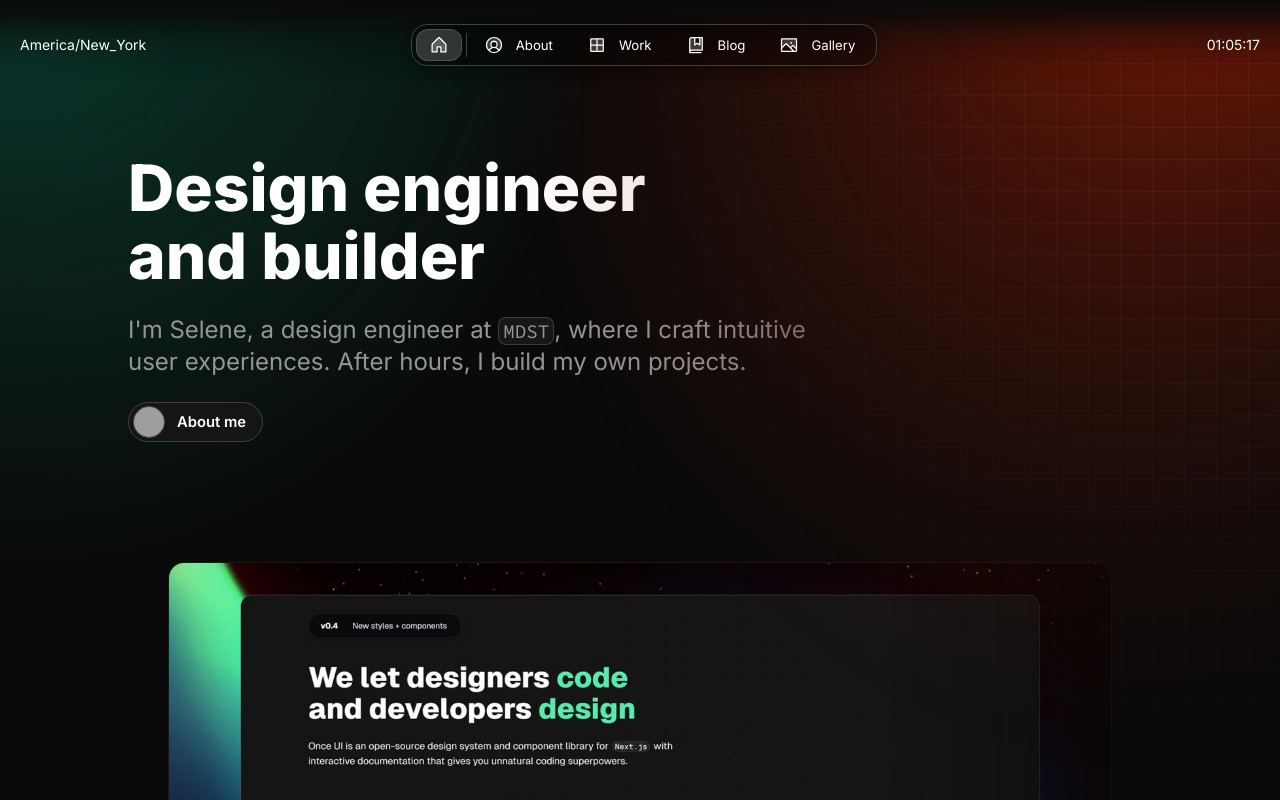
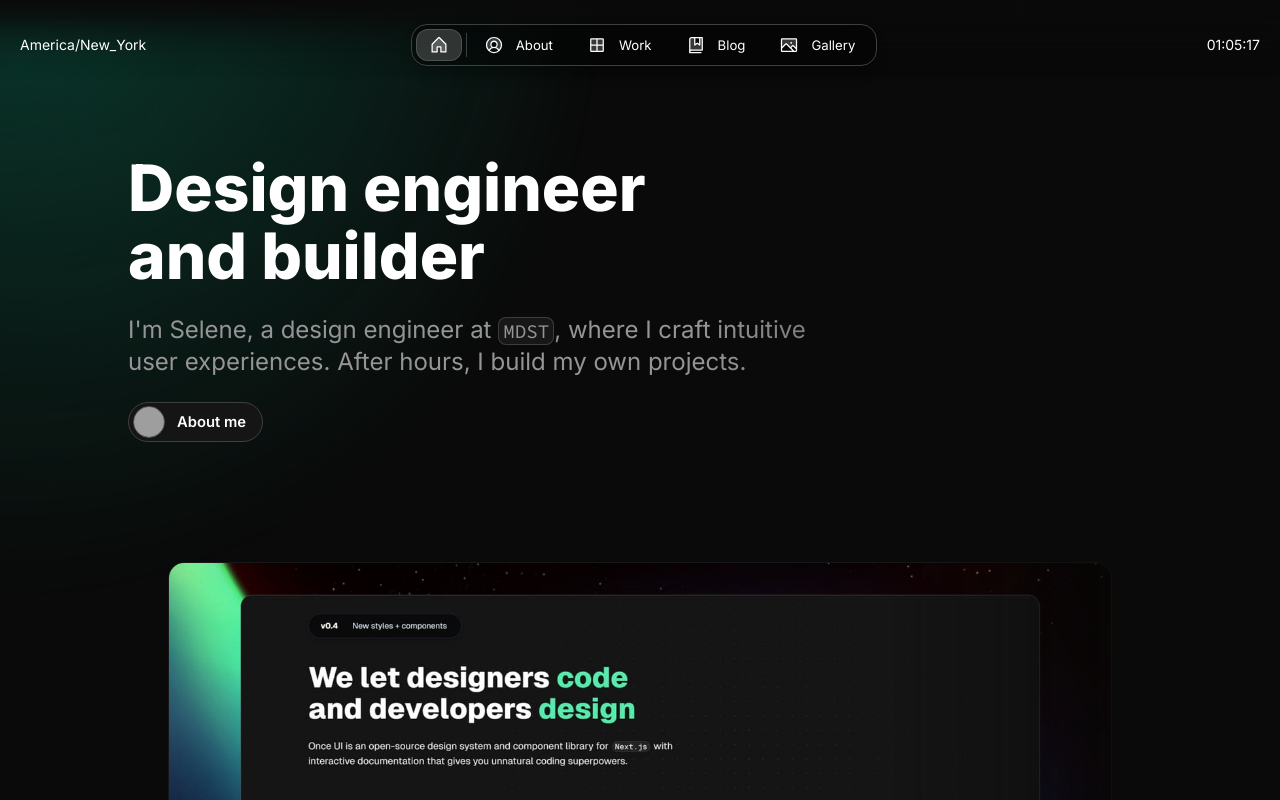
Before and after one commit to klonkem/portfolio, a Next.js app: page / in a window 1280 px wide. Shown: the top 800 px of the page. Built offline with nearby package versions, Linux system fonts and the light colour scheme; grey boxes are pictures that could not be loaded.

Commit message:
regular again

```diff
--- a/src/once-ui/styles/background.scss
+++ b/src/once-ui/styles/background.scss
@@ -9,7 +9,7 @@
 
 .surface-background {
     background-color: var(--surface-background);
-    backdrop-filter: var(--backdrop-b);
+    backdrop-filter: var(--backdrop-filter);
 }
 
 .overlay-background {
```
